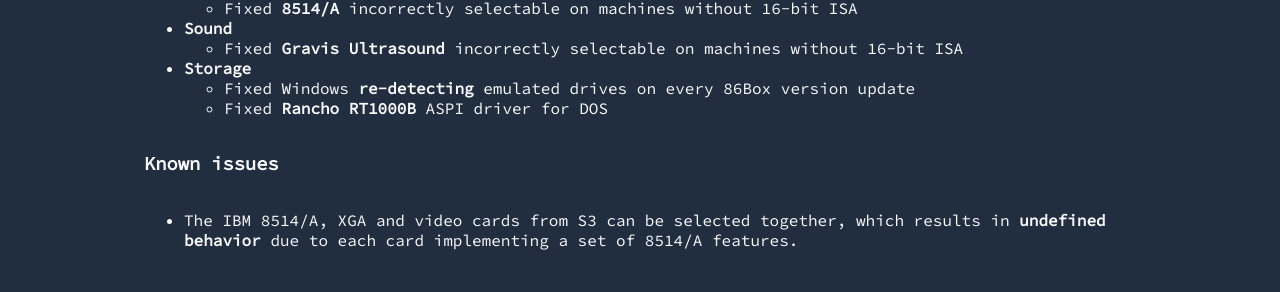
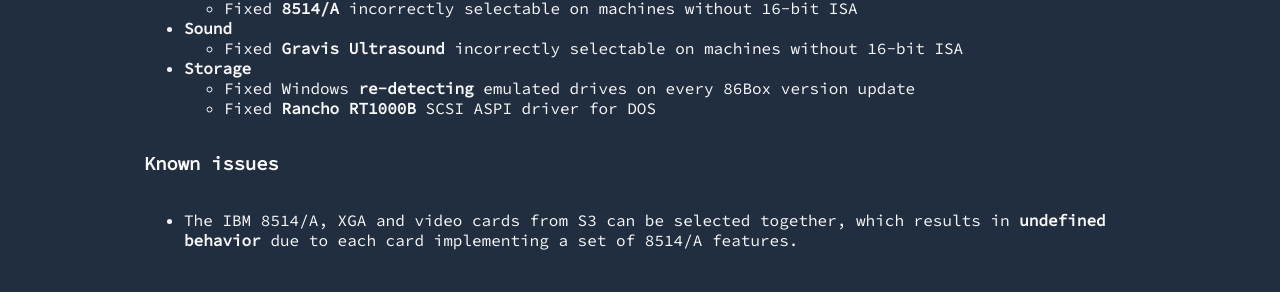
Before and after one commit to 86Box/86box.github.io, a Jekyll site: the page built from _posts/2022-06-30-86box-v3-6.md, in a window 1280 px wide. Shown: the part 1987-2279 px from the top of the page. Built offline with Jekyll 4.4.1, drawn with Linux system fonts in a browser that asks for light colours.

Commit message:
Revise some past release posts

```diff
--- a/_posts/2022-06-30-86box-v3-6.md
+++ b/_posts/2022-06-30-86box-v3-6.md
@@ -42,7 +42,7 @@
   * Fixed **Gravis Ultrasound** incorrectly selectable on machines without 16-bit ISA
 * **Storage**
   * Fixed Windows **re-detecting** emulated drives on every 86Box version update
-  * Fixed **Rancho RT1000B** ASPI driver for DOS
+  * Fixed **Rancho RT1000B** SCSI ASPI driver for DOS
 
 ### Known issues
 
```
Also changed, not shown: _posts/2022-02-16-86box-v3-2.md (+1 -0 lines), _posts/2022-03-18-86box-v3-3.md (+1 -0 lines), _posts/2022-04-20-86box-v3-4.md (+1 -1 lines).
